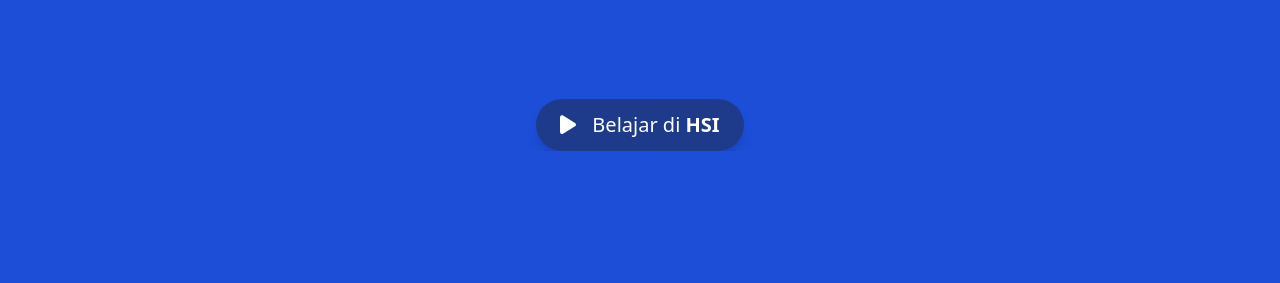
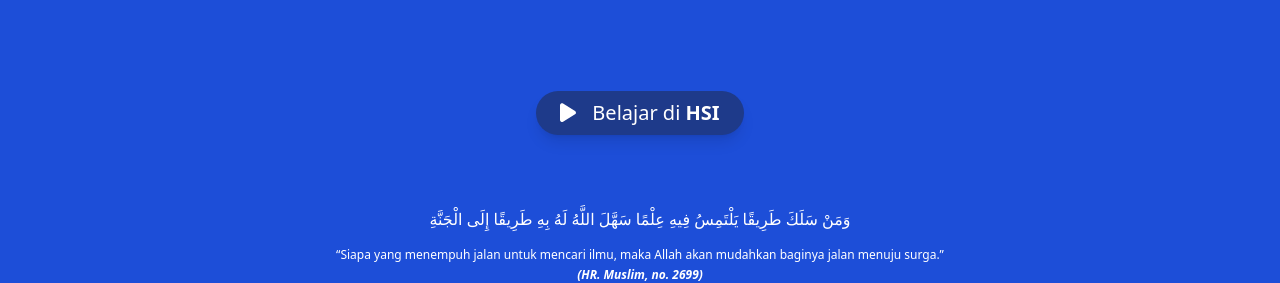
Before and after one commit to fitrifityanto/duplikat-daftarhsi, a website: page index.html in a window 1280 px wide. Shown: the part 649-932 px from the top of the page. Before the commit the page ends 800 px from the top, so only its background shows below. Drawn offline with Linux system fonts and the light colour scheme.

Commit message:
sticky navbar

```diff
--- a/index.html
+++ b/index.html
@@ -13,7 +13,7 @@
 </head>
 <body class="bg-blue-700">
     <header class="h-screen flex flex-col justify-start px-1 md:px-0">
-        <div class="w-full max-w-6xl mx-auto flex justify-between items-center ps-1 mt-2 md:mt-8 rounded-full bg-black/50 backdrop-blur shadow-lg py-[.2rem] md:px-1 md:py-1  text-white">
+        <div class="w-full max-w-6xl mx-auto flex justify-between items-center ps-1 mt-2 md:mt-8 rounded-full bg-black/50 backdrop-blur shadow-lg py-[.2rem] md:px-1 md:py-1 text-white sticky top-0 z-50">
             <div class="w-full flex justify-start items-center md:gap-8">
                 <div class="w-8 md:w-12">
 
@@ -35,7 +35,7 @@
         </div>
 
         <div class="w-full h-full flex flex-col">
-            <div class="h-full flex flex-col">
+            <div class="h-full flex flex-col pb-4">
                 <div class="h-full w-full md:max-w-6xl flex justify-end items-center px-2  ">
                     <!-- Gambar -->
                     <div class="flex items-center -mt-14 md:mt-0">
@@ -60,14 +60,23 @@
                 </div>
 
                 <div class="mx-auto">
-                    <button class="flex items-center gap-4 bg-blue-900 text-white py-1 px-2 md:py-3 md:px-6 rounded-full text-xl shadow-lg ">
+                    <button class="flex items-center gap-4 bg-blue-900 text-white py-1 px-2 md:py-2 md:px-6 rounded-full text-xl shadow-lg ">
                         <svg xmlns="http://www.w3.org/2000/svg" viewBox="0 0 384 512" class="fill-white w-4"><!--!Font Awesome Free 6.6.0 by @fontawesome - https://fontawesome.com License - https://fontawesome.com/license/free Copyright 2024 Fonticons, Inc.--><path d="M73 39c-14.8-9.1-33.4-9.4-48.5-.9S0 62.6 0 80L0 432c0 17.4 9.4 33.4 24.5 41.9s33.7 8.1 48.5-.9L361 297c14.3-8.7 23-24.2 23-41s-8.7-32.2-23-41L73 39z"/></svg>
                         <p>Belajar di <b>HSI</b></p>
                     </button>
                 </div>
-                <div></div>
             </div>
         </div>
     </header>
+
+    <main>
+        <div>
+            <div class="flex flex-col text-white items-center mt-10 md:mt-14">
+                <bdo dir="rtl" class="font-serif text-base">وَمَنْ سَلَكَ طَرِيقًا يَلْتَمِسُ فِيهِ عِلْمًا سَهَّلَ اللَّهُ لَهُ بِهِ طَرِيقًا إِلَى الْجَنَّةِ</bdo>
+                <blockquote class="text-xs mt-4" cite="https://rumaysho.com/12363-menuntut-ilmu-jalan-paling-cepat-menuju-surga.html">“Siapa yang menempuh jalan untuk mencari ilmu, maka Allah akan mudahkan baginya jalan menuju surga.”</blockquote>
+                <p class="text-xs font-semibold mt-1"><cite>(HR. Muslim, no. 2699)</cite></p>
+            </div>
+        </div>
+    </main>
 </body>
 </html>
```
Also changed, not shown: assets/css/output.css.
